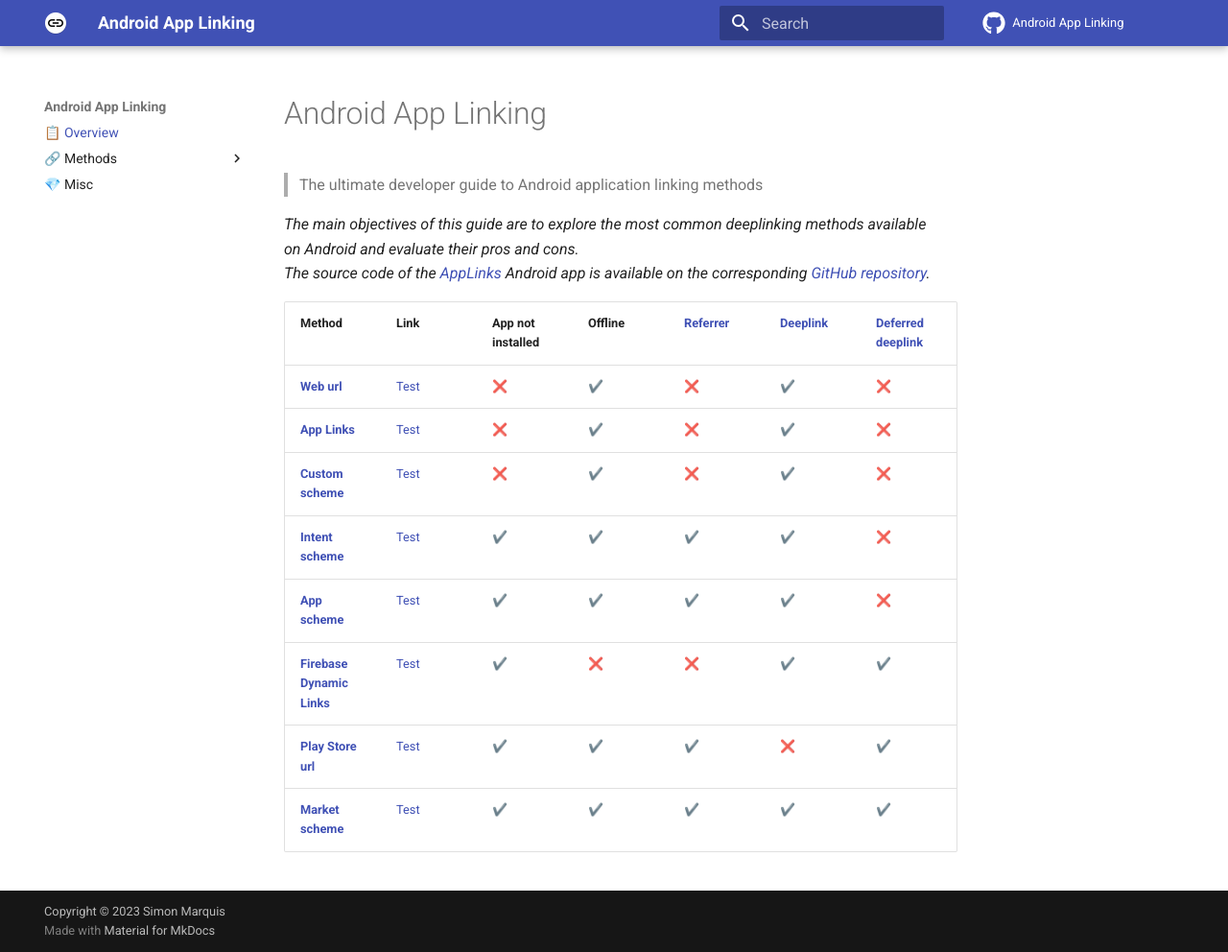
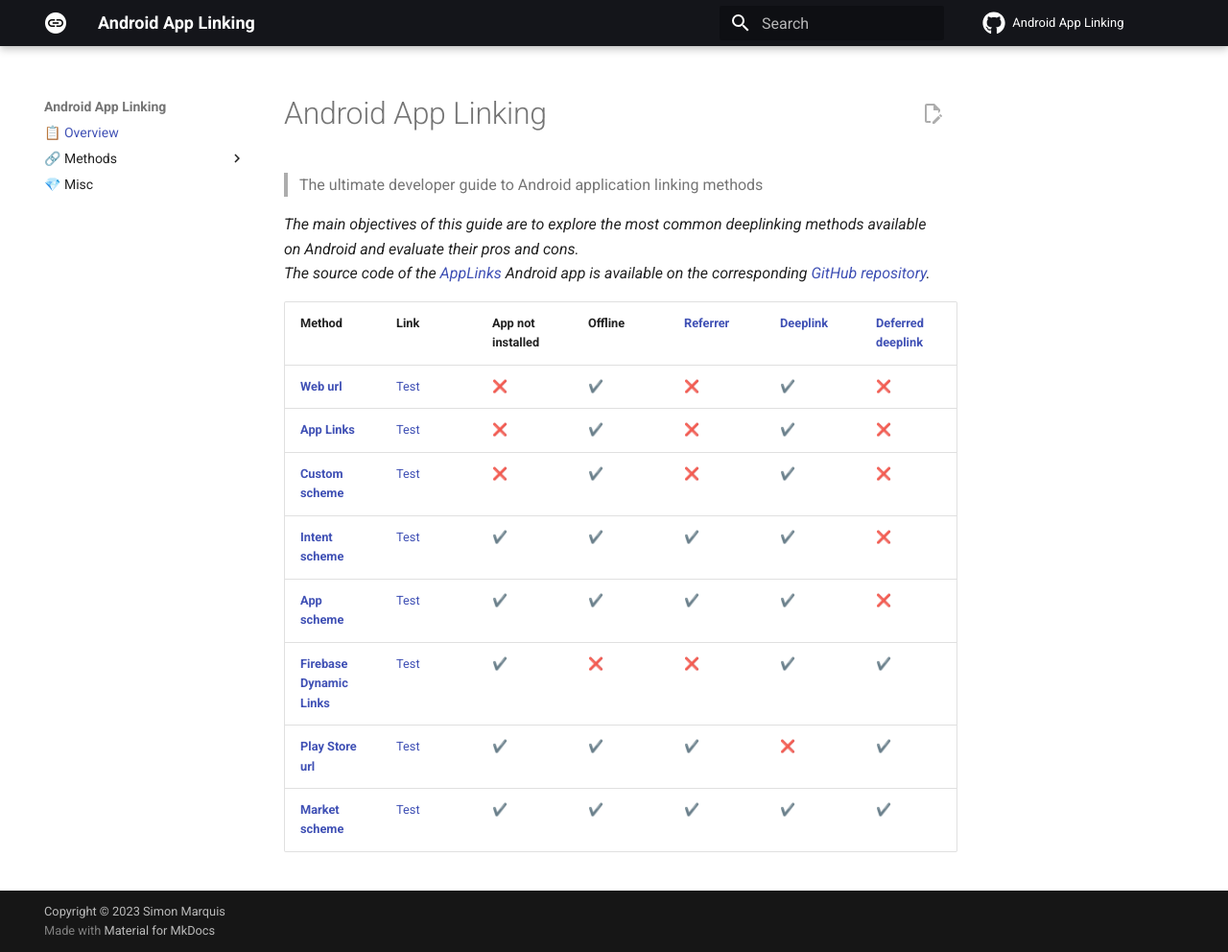
Before and after one commit to SimonMarquis/Android-App-Linking, an MkDocs documentation site: the page built from docs/index.md, in a window 1280 px wide and 992 px high. Shown: the whole window at 96% size. Built offline with MkDocs 1.6.1 and Material for MkDocs 9.7.7, drawn with Linux system fonts in a browser that asks for light colours; comment, search, counter and statistics services are not loaded.

Commit message:
📦 Update MkDocs palette and add edit button

```diff
--- a/mkdocs.yml
+++ b/mkdocs.yml
@@ -14,7 +14,10 @@ theme:
   logo: logo.png
   icon:
     repo: fontawesome/brands/github
+  palette:
+    primary: black
   features:
+    - content.action.edit
     - content.code.copy
 
 markdown_extensions:
```
